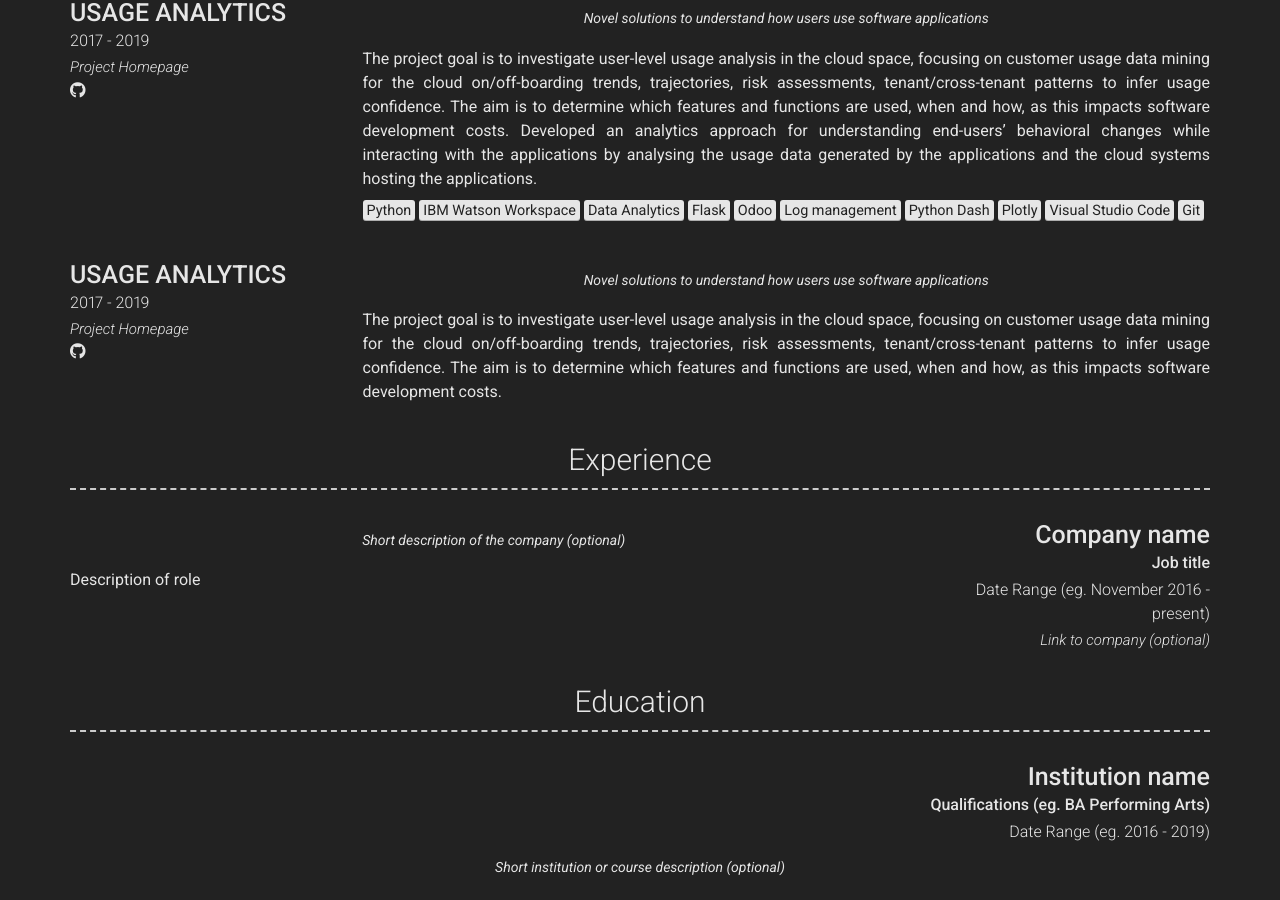
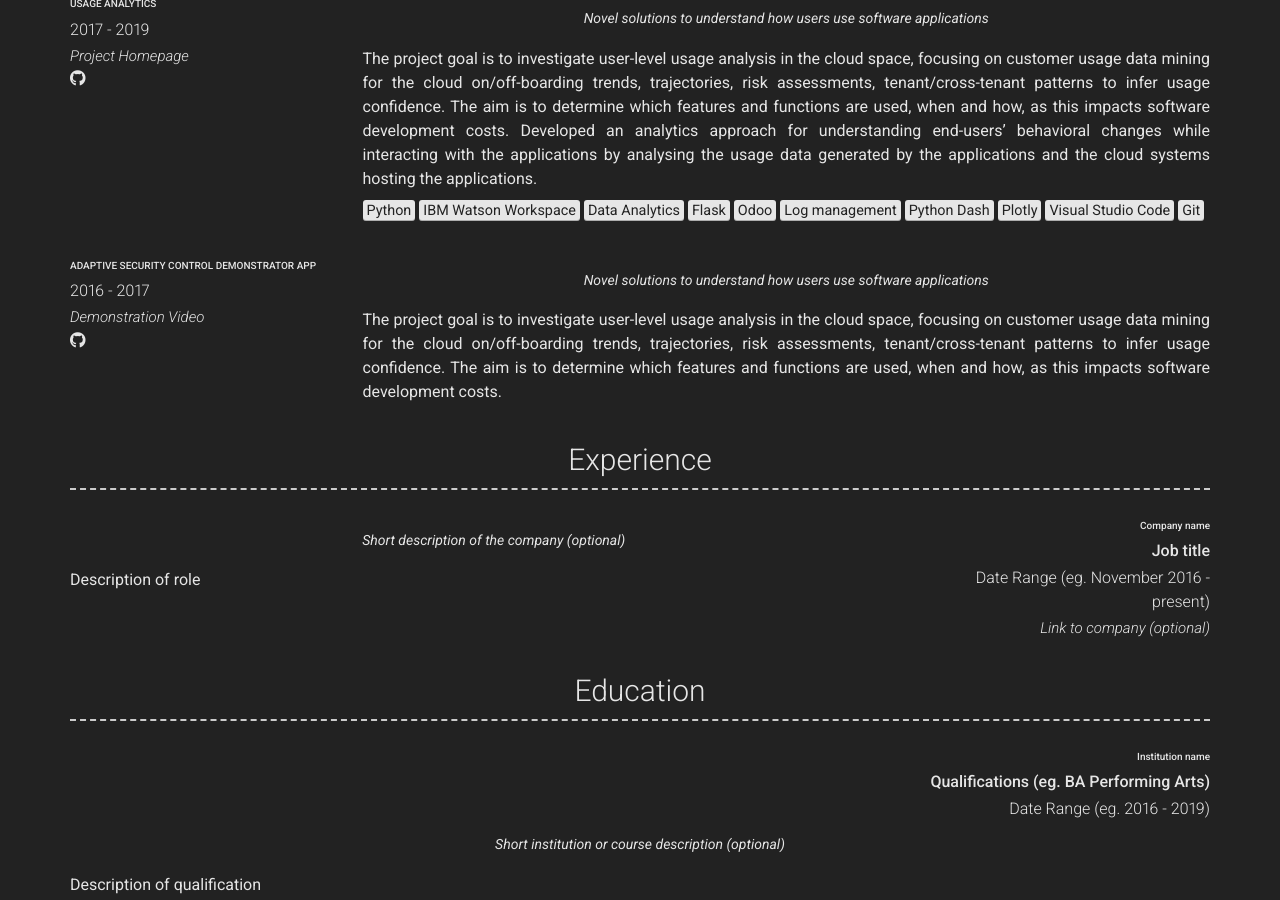
Before and after one commit to manoj-kesavulu/manoj-kesavulu.github.io, a Jekyll site: the page built from index.md, in a window 1280 px wide and 900 px high, scrolled down 719 px. Built offline with Jekyll 4.4.1, drawn with Linux system fonts in a browser that asks for light colours; nearby versions of some CDN libraries.

Commit message:
reduce section list title heading size

```diff
--- a/_config.yml
+++ b/_config.yml
@@ -83,11 +83,12 @@
           Developed an analytics approach for understanding end-users’ behavioral changes while interacting with the applications by analysing the usage data generated by the applications and the cloud systems hosting the applications.
 
           <mark>Python</mark> <mark>IBM Watson Workspace</mark> <mark>Data Analytics</mark> <mark>Flask</mark> <mark>Odoo</mark> <mark>Log management</mark> <mark>Python Dash</mark> <mark>Plotly</mark> <mark>Visual Studio Code</mark> <mark>Git</mark>
+      # Project 2
       - layout: left
-        title: USAGE ANALYTICS
-        caption: 2017 - 2019
-        link: https://dcu.lero.ie/usage-analytics/
-        link_text: Project Homepage
+        title: ADAPTIVE SECURITY CONTROL DEMONSTRATOR APP
+        caption: 2016 - 2017
+        link: https://drive.google.com/file/d/0B3qnAsHlYypGX1RodmM3SnFaWmM/view
+        link_text: Demonstration Video
         additional_links:
           - title:  Github page for project
             icon: fab fa-github
--- a/_includes/section-list.html
+++ b/_includes/section-list.html
@@ -1,7 +1,7 @@
 {% for item in include.content %}
   <div class="row clearfix layout layout-{{item.layout | default: 'left'}}">
     <div class="col-xs-12 col-sm-4 col-md-3 col-print-12 details">
-      <h4>{{ item.title }}</h4>
+      <h5>{{ item.title }}</h5>
       {%- if item.sub_title -%}<p><b>{{ item.sub_title }}</b></p>{%- endif -%}
       {%- if item.caption -%}<p>{{ item.caption }}</p>{%- endif -%}
 
```
